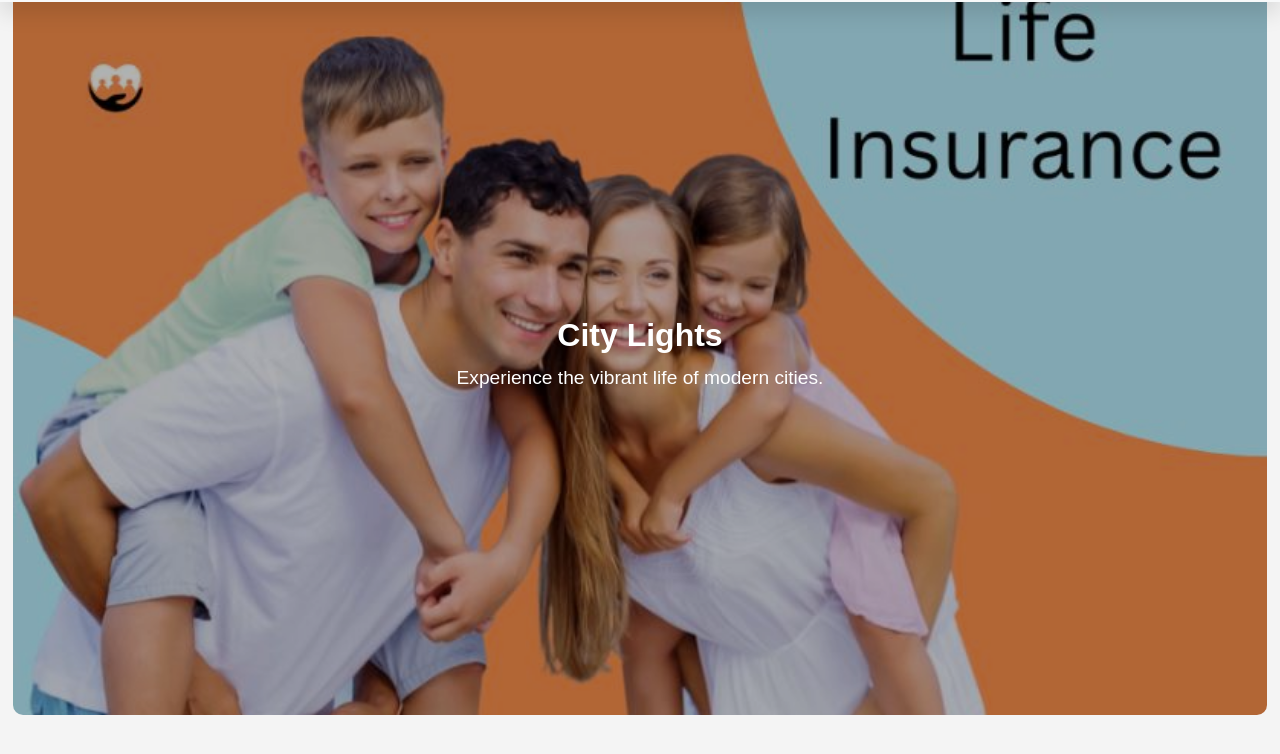
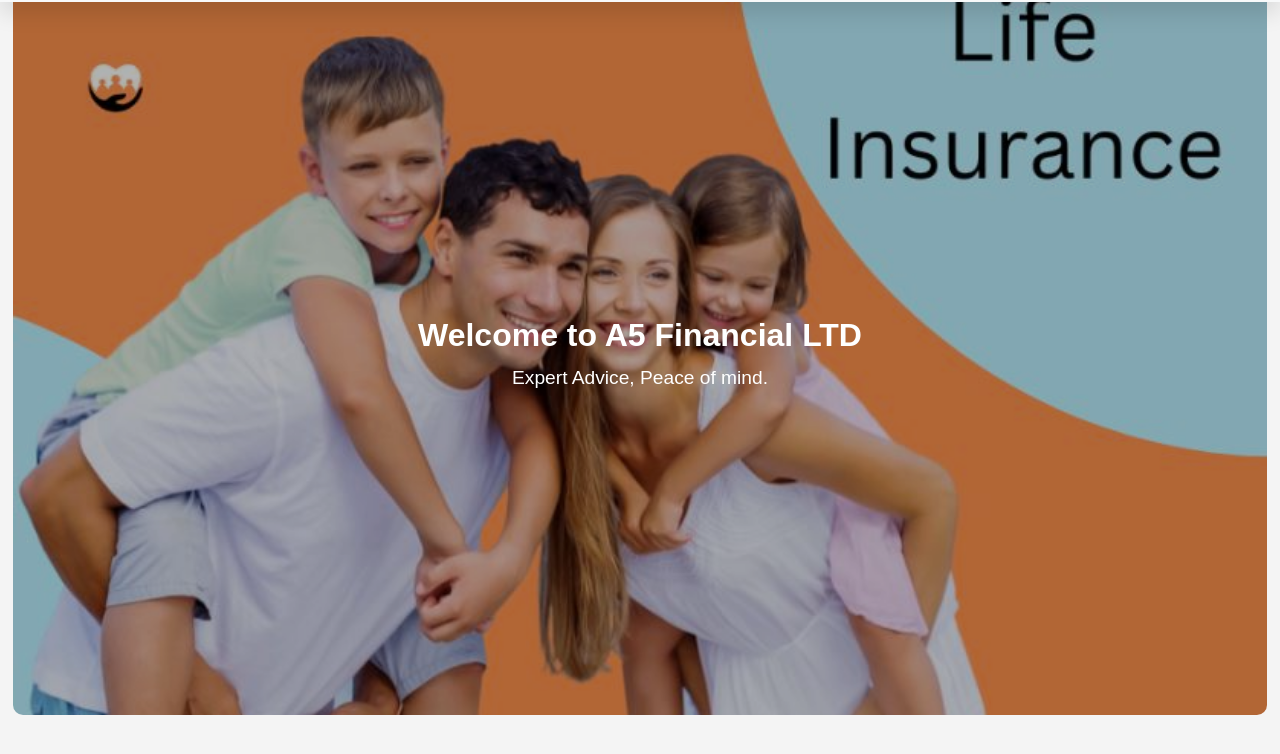
Before and after one commit to atmimran/a5financial, a plain HTML site: page index.html in a window 1280 px wide. Shown: the part 170-924 px from the top of the page. Drawn offline with nearby package versions, Linux system fonts and the light colour scheme.

Commit message:
Update index.html

```diff
--- a/index.html
+++ b/index.html
@@ -293,8 +293,8 @@
                 <div class="swiper-slide">
                     <img src="s1.JPG" alt="City" style="width: 98%; height: 50%;">
                     <div class="slide-content">
-                        <h2 class="slide-title">City Lights</h2>
-                        <p class="slide-description">Experience the vibrant life of modern cities.</p>
+                        <h2 class="slide-title">Welcome to A5 Financial LTD</h2>
+                        <p class="slide-description">Expert Advice, Peace of mind.</p>
                     </div>
                 </div>
 
@@ -302,8 +302,8 @@
                 <div class="swiper-slide">
                     <img src="slide1.1.jpg"  alt="Technology" style="width: 98%; height: 50%;">
                     <div class="slide-content">
-                        <h2 class="slide-title">Future Tech</h2>
-                        <p class="slide-description">Innovations that shape our world.</p>
+                        <h2 class="slide-title">Welcome to A5 Financial LTD</h2>
+                        <p class="slide-description">Expert Advice, Peace of mind.</p>
                     </div>
                 </div>
 
@@ -311,8 +311,8 @@
                 <div class="swiper-slide">
                     <img src="slide1.JPG" alt="Ocean" style="width: 98%; height: 50%;">
                     <div class="slide-content">
-                        <h2 class="slide-title">Deep Blue</h2>
-                        <p class="slide-description">Discover the mysteries of the ocean.</p>
+                        <h2 class="slide-title">Welcome to A5 Financial LTD</h2>
+                        <p class="slide-description">Expert Advice, Peace of mind.</p>
                     </div>
                 </div>
             </div>
```
